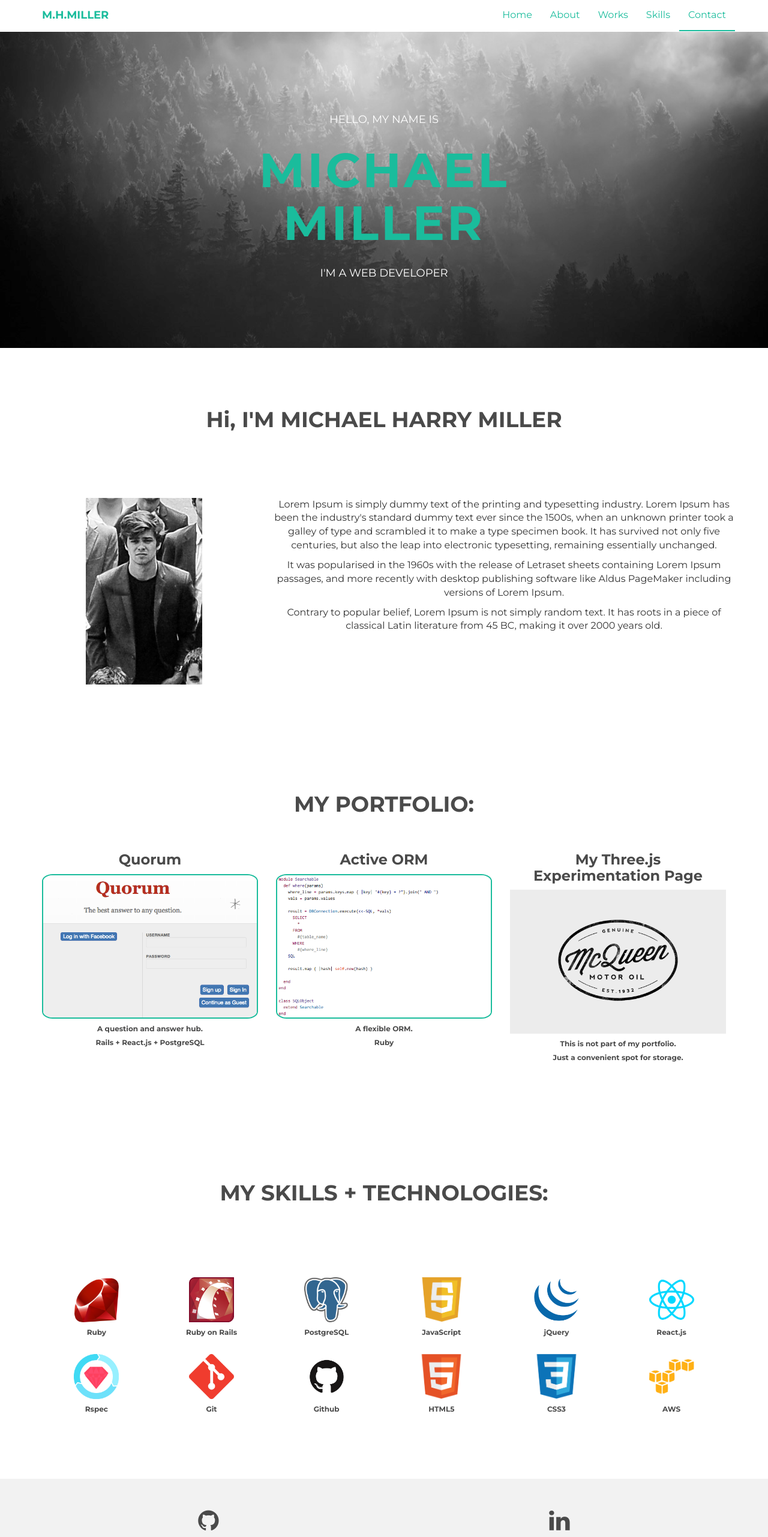
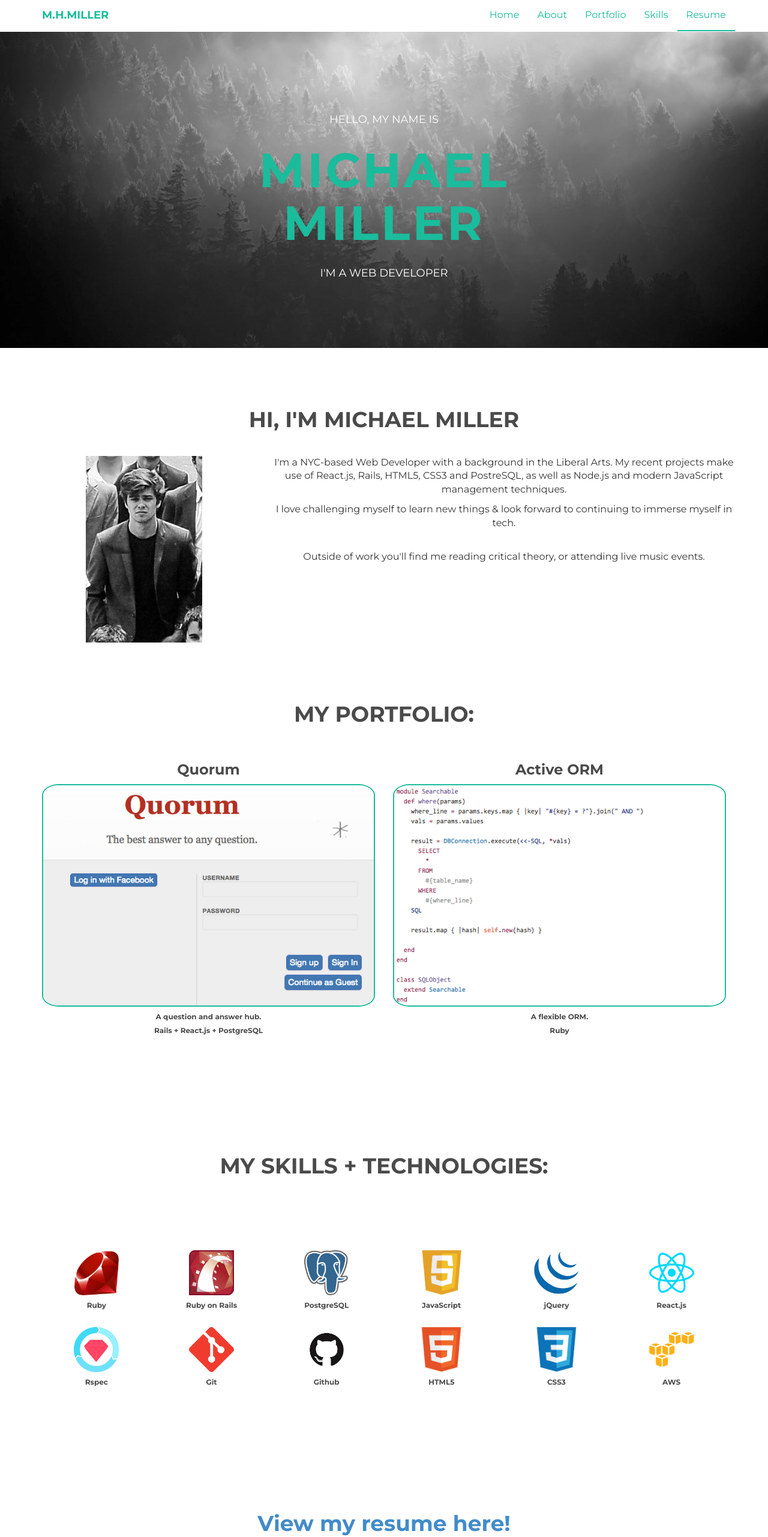
Before and after one commit to m-h-miller/portfolio-page, a plain HTML site: page index.html in a window 1280 px wide. Shown: the top 2562 px of the page at 60% size. Drawn offline with nearby package versions, Linux system fonts and the light colour scheme.

Commit message:
Update all text

```diff
--- a/index.html
+++ b/index.html
@@ -47,11 +47,13 @@
             <li class="navbar-about">
               <a href="#about">About</a></li>
             <li class="navbar-works">
-              <a href="#works">Works</a></li>
+              <a href="#works">Portfolio</a></li>
             <li class="navbar-skills">
               <a href="#skills">Skills</a></li>
+            <!-- <li class="navbar-contact">
+              <a href="#contact">Contact</a></li> -->
             <li class="navbar-contact">
-              <a href="#contact">Contact</a></li>
+              <a href="assets/resume/resume.pdf" target="_blank"> Resume </a></li>
           </ul>
         </div>    <!--/.nav-collapse -->
       </div>
@@ -73,16 +75,17 @@
   <section id="about"></section>
   <div class="container about">
     <div class="row centered mt">
-      <h1 class="mb">Hi, I'M MICHAEL HARRY MILLER</h1>
+      <h1>HI, I'M MICHAEL MILLER</h1>
 
       <div class="row centered">
-        <div class="gallery col-lg-4 centered mb">  <!-- col-lg-offset-1 -->
+        <div class="gallery col-lg-4 centered">  <!-- col-lg-offset-1 -->
           <img src="assets/img/fashionarry.png" class="img-responsive portrait ">
         </div>
         <div class="col-lg-8 gallery">
-          <p>Lorem Ipsum is simply dummy text of the printing and typesetting industry. Lorem Ipsum has been the industry's standard dummy text ever since the 1500s, when an unknown printer took a galley of type and scrambled it to make a type specimen book. It has survived not only five centuries, but also the leap into electronic typesetting, remaining essentially unchanged.</p>
-          <p>It was popularised in the 1960s with the release of Letraset sheets containing Lorem Ipsum passages, and more recently with desktop publishing software like Aldus PageMaker including versions of Lorem Ipsum.</p>
-          <p>Contrary to popular belief, Lorem Ipsum is not simply random text. It has roots in a piece of classical Latin literature from 45 BC, making it over 2000 years old.</p>
+          <p>I'm a NYC-based Web Developer with a background in the Liberal Arts. My recent projects make use of  React.js, Rails, HTML5, CSS3 and PostreSQL, as well as Node.js and modern JavaScript management techniques.</p>
+          <p>I love challenging myself to learn new things & look forward to continuing to immerse myself in tech.</p>
+          <br>
+          <p>Outside of work you'll find me reading critical theory, or attending live music events.</p>
         </div>
       </div>
     </div>     <!--/row -->
@@ -93,7 +96,7 @@
 		<div class="row centered mt mb">
 			<h1>MY PORTFOLIO:</h1>
 
-			<div class="col-lg-4 col-md-4 col-sm-4 gallery">
+			<div class="col-lg-6 col-md-6 col-sm-6 gallery">
         <h3>Quorum</h3>
 				<a href="quorum.html">
           <img src="assets/img/portfolio/folio01.png"
@@ -102,7 +105,7 @@
         <h6>Rails + React.js + PostgreSQL</h6>
       </div>
 
-			<div class="col-lg-4 col-md-4 col-sm-4 gallery">
+			<div class="col-lg-6 col-md-6 col-sm-6 gallery">
         <h3>Active ORM</h3>
         <a href="active-orm.html">
           <img src="assets/img/portfolio/folio02.png"
@@ -111,14 +114,14 @@
         <h6>Ruby</h6>
       </div>
 
-			<div class="col-lg-4 col-md-4 col-sm-4 gallery">
+			<!-- <div class="col-lg-4 col-md-4 col-sm-4 gallery">
         <h3>My Three.js Experimentation Page</h3>
 				<a href="work.html">
           <img src="assets/img/portfolio/folio03.png"
                class="img-responsive"></a>
            <h6>This is not part of my portfolio.</h6>
            <h6>Just a convenient spot for storage.</h6>
-			</div>
+			</div> -->
 
 		</div>   <!--/row -->
 	</div>     <!--/container -->
@@ -145,6 +148,13 @@
     </div>
   </div>
 
+  <section id="resume"></section>
+  <div class="row centered mt mb">
+    <h1>
+      <a href="assets/resume/resume.pdf" target="_blank">
+      View my resume here! </a></h1>
+  </div>
+
   <section id="contact"></section>
   <div id="social">
 		<div class="container contact">
@@ -169,7 +179,7 @@
 					<p>Based in Manhattan, NY.</p>
 				</div>
 				<div class="col-lg-4">
-					<a class="email" href="mailto:m.harry.miller@gmail.com">m.harry.miller@gmail.com</p>
+					<a class="email" href="mailto:mimill@sas.upenn.edu">mimill@sas.upenn.edu</p>
 				</div>
 			</div>
 		</div>
```
Also changed, not shown: about.html (+4 -3 lines), active-orm.html (+3 -3 lines), quorum.html (+6 -1 lines), 1 other file.
